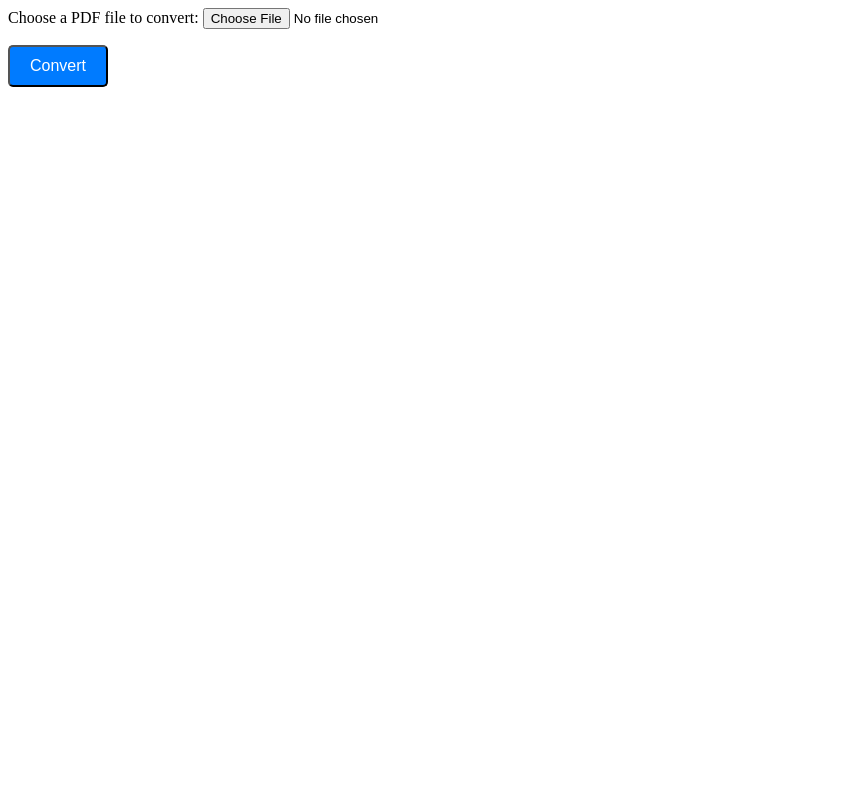
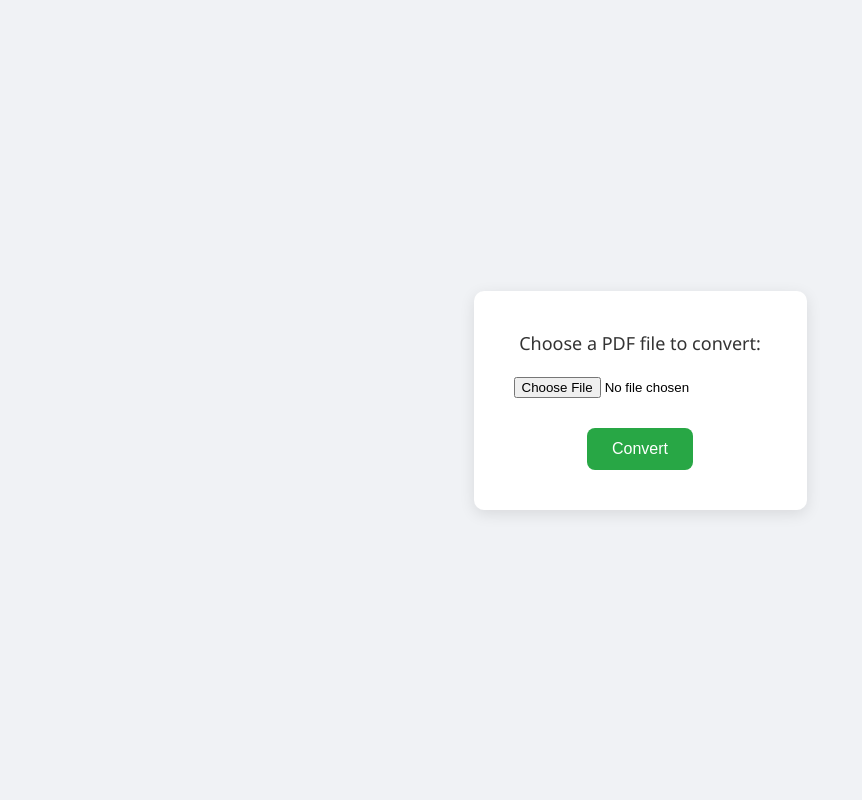
Before and after one commit to FazeelAr/pdfTodocx, a Django app: page /convert/ in a window 1280 px wide. Shown: the whole page, without its empty margins (0-862 px from the left). Run offline with Django 5.2, Linux system fonts and the light colour scheme.

Commit message:
Update convert.html

```diff
--- a/core/templates/core/convert.html
+++ b/core/templates/core/convert.html
@@ -3,23 +3,80 @@
 <head>
     <meta charset="UTF-8">
     <meta name="viewport" content="width=device-width, initial-scale=1.0">
-    <title>convert</title>
+    <title>Convert PDF</title>
+    <style>
+        body {
+            font-family: 'Segoe UI', Tahoma, Geneva, Verdana, sans-serif;
+            background-color: #f0f2f5;
+            display: flex;
+            justify-content: center;
+            align-items: center;
+            height: 100vh;
+            margin: 0;
+        }
+        form {
+            background: white;
+            padding: 40px;
+            border-radius: 10px;
+            box-shadow: 0px 4px 15px rgba(0, 0, 0, 0.1);
+            text-align: center;
+        }
+        label {
+            font-size: 18px;
+            display: block;
+            margin-bottom: 20px;
+            color: #333;
+        }
+        input[type="file"] {
+            margin-bottom: 30px;
+        }
+        button {
+            padding: 12px 25px;
+            background-color: #28a745;
+            color: white;
+            border: none;
+            border-radius: 8px;
+            font-size: 16px;
+            cursor: pointer;
+            transition: background-color 0.3s;
+        }
+        button:hover {
+            background-color: #218838;
+        }
+        h2 {
+            color: #333;
+            margin-top: 30px;
+        }
+        a {
+            color: #007BFF;
+            text-decoration: none;
+            font-weight: bold;
+        }
+        a:hover {
+            text-decoration: underline;
+        }
+        p {
+            color: red;
+            margin-top: 20px;
+        }
+    </style>
 </head>
 <body>
     <form method="post" enctype="multipart/form-data">
         {% csrf_token %}
         <label for="file">Choose a PDF file to convert:</label>
         <input type="file" name="file" accept="application/pdf" required>
-        <p></p>
-        <button type="submit" style=" padding: 10px 20px; background-color: #007BFF; color: white; text-decoration: none; border-radius: 5px; font-size: 16px;">Convert</button>
+        <br>
+        <button type="submit">Convert</button>
+
+        {% if converted_file_url %}
+            <h2>Converted File:</h2>
+            <a href="{{ converted_file_url }}" download>Download Converted File</a>
+        {% endif %}
+
+        {% if error_message %}
+            <p>{{ error_message }}</p>
+        {% endif %}
     </form>
-    <br><br>
-    {% if converted_file_url %}
-        <h2>Converted File:</h2>
-        <a href="{{ converted_file_url }}" download>Download Converted File</a>
-    {% endif %}
-    {% if error_message %}
-        <p style="color: red;">{{ error_message }}</p>
-    {% endif %}
 </body>
 </html>
```
